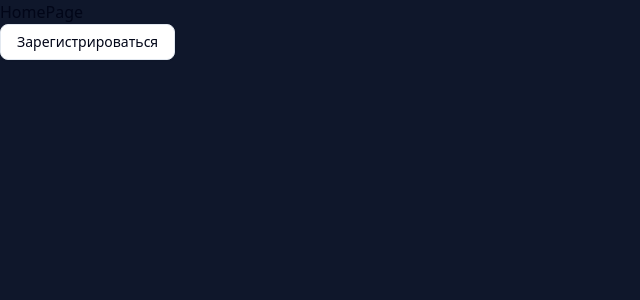
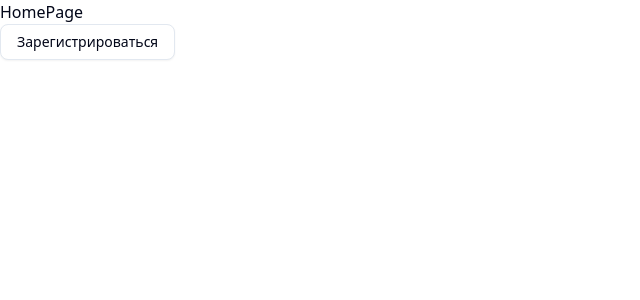
Before and after one commit to Rummiya/booking-saas, a Next.js app: page /en in a window 1280 px wide. Shown: the top 300 px of the page, without its empty margins (0-640 px from the left). Built offline with nearby package versions, Linux system fonts and the light colour scheme.

Commit message:
chore(ui): test shadcn colors

```diff
--- a/src/app/[locale]/layout.tsx
+++ b/src/app/[locale]/layout.tsx
@@ -54,7 +54,7 @@ export default async function LocaleLayout({ children, params }: Props) {
 			<body
 				className={`${geistSans.variable} ${geistMono.variable} antialiased`}
 			>
-				<main className='bg-accent-foreground min-h-screen'>
+				<main className='muted min-h-screen'>
 					<StoreProvider>
 						<NextIntlClientProvider>{children}</NextIntlClientProvider>
 					</StoreProvider>
--- a/src/app/[locale]/page.tsx
+++ b/src/app/[locale]/page.tsx
@@ -6,7 +6,7 @@ export default function Home() {
 
 	return (
 		<div>
-			<h1>{t('title')}</h1>
+			<h1 className='foreground'>{t('title')}</h1>
 			<Button variant={'outline'}>Зарегистрироваться</Button>
 		</div>
 	);
--- a/src/shared/styles/globals.css
+++ b/src/shared/styles/globals.css
@@ -1,5 +1,5 @@
-@import "tailwindcss";
-@import "tw-animate-css";
+@import 'tailwindcss';
+@import 'tw-animate-css';
 
 @custom-variant dark (&:is(.dark *));
 
```
Lines whose indentation alone changed are shown as unchanged.
